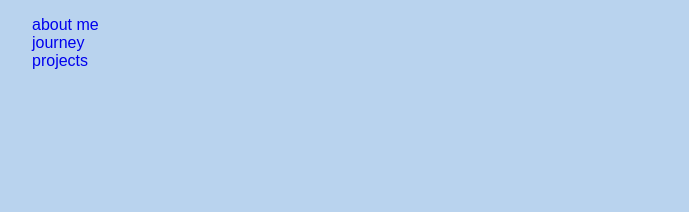
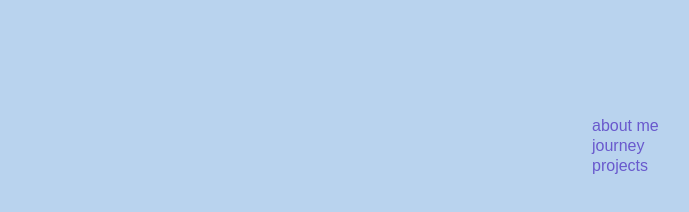
Before and after one commit to 114droit/114droit.github.io, a plain HTML site: page index.html in a window 1280 px wide. Shown: the whole page, without its empty margins (16-705 px from the left). Drawn offline with Linux system fonts and the light colour scheme.

Commit message:
added coloring and positioning to navigation

```diff
--- a/styles/styles.css
+++ b/styles/styles.css
@@ -1,12 +1,27 @@
 body {
     background-color: #b9d3ee;
+    opacity: 0,6;
 }
 
 .navigation {
     list-style-type: none;
+    padding-top: 100px;
+    padding-left: 600px;
+}
+
+.navigation>li {
+    padding-top: 1px;
+    padding-bottom: 1px;
 }
 
 .navigation>li>a {
     font-family: Arial, Helvetica, sans-serif;
     text-decoration: none;
+    color: #6959cd;
 }
+
+.navigation>li>a:hover {
+    font-family: Arial, Helvetica, sans-serif;
+    text-decoration: none;
+    color: #473c8b;
+}
```
